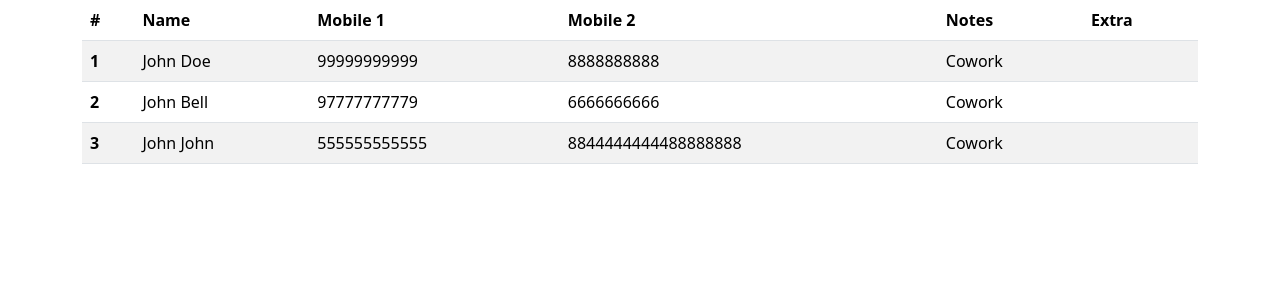
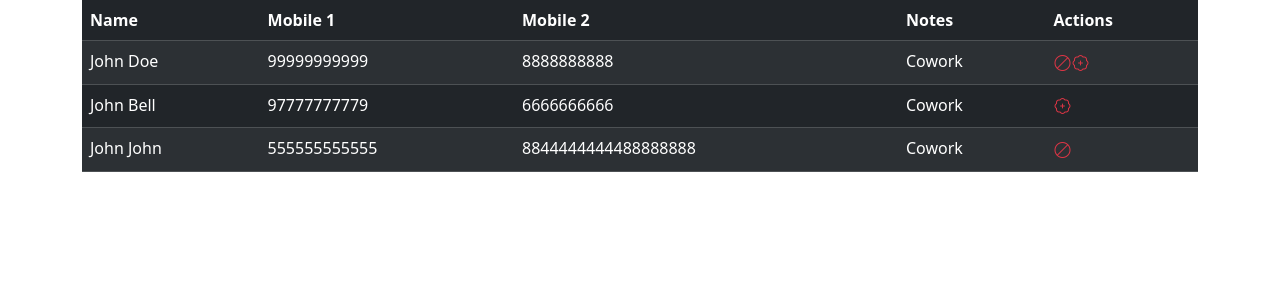
Before and after one commit to kelvosk/contacts-management, an Angular app: page /list in a window 1280 px wide. Shown: the top 300 px of the page. Built offline with nearby package versions, Linux system fonts and the light colour scheme; data requests are answered from the project's data file.

Commit message:
adjuting table, adding actions and creation the details component

```diff
--- a/db.json
+++ b/db.json
@@ -15,7 +15,7 @@
       "mobile": "97777777779",
       "secondMobile": "6666666666",
       "notes": "Cowork",
-      "isBlocked": false,
+      "isBlocked": true,
       "isEmergencyContact": false
     },
     {
@@ -25,7 +25,7 @@
       "secondMobile": "8844444444488888888",
       "notes": "Cowork",
       "isBlocked": false,
-      "isEmergencyContact": false
+      "isEmergencyContact": true
     }
   ]
 }
--- a/src/app/contacts/contacts.html
+++ b/src/app/contacts/contacts.html
@@ -1,34 +1,36 @@
 <div class="container">
-  <table class="table table-striped">
+  <table class="table table-striped table-dark">
     <thead>
       <tr>
-        <th>#</th>
-        <th>Name</th>
-        <th>Mobile 1</th>
-        <th>Mobile 2</th>
-        <th>Notes</th>
-        <th>Extra</th>
+        <th scope="col">Name</th>
+        <th scope="col">Mobile 1</th>
+        <th scope="col">Mobile 2</th>
+        <th scope="col">Notes</th>
+        <th scope="col">Actions</th>
       </tr>
     </thead>
     <tbody>
       @if (contacts$ | async; as contacts) {
         @for (contact of contacts; track contact.id) {
           <tr>
-            <th scope="row">{{ contact.id }}</th>
-            <td>{{ contact.name }}</td>
+            <td scope="row">{{ contact.name }}</td>
             <td>{{ contact.mobile }}</td>
             <td>{{ contact.secondMobile }}</td>
             <td>{{ contact.notes }}</td>
             <td>
-              @if (contact.isBlocked) {
+              @if (!contact.isBlocked) {
+                <button class="btn btn-link p-0 text-danger" id="blockUser">
                   <span>
                     <i class="bi bi-ban"></i>
                   </span>
+                </button>
               }
-              @if (contact.isEmergencyContact) {
+              @if (!contact.isEmergencyContact) {
+                <button class="btn btn-link p-0 text-danger">
                   <span>
                     <i class="bi bi-patch-plus"></i>
                   </span>
+                </button>
               }
             </td>
           </tr>
--- /dev/null
+++ b/src/app/details/details.html
@@ -0,0 +1 @@
+<p>details works!</p>
```
Also changed, not shown: src/app/details/details.ts (added, +11 -0 lines), src/app/details/details.scss (added), 1 other file (tests, documents, lock files or other folders). Lines whose indentation alone changed are shown as unchanged.
